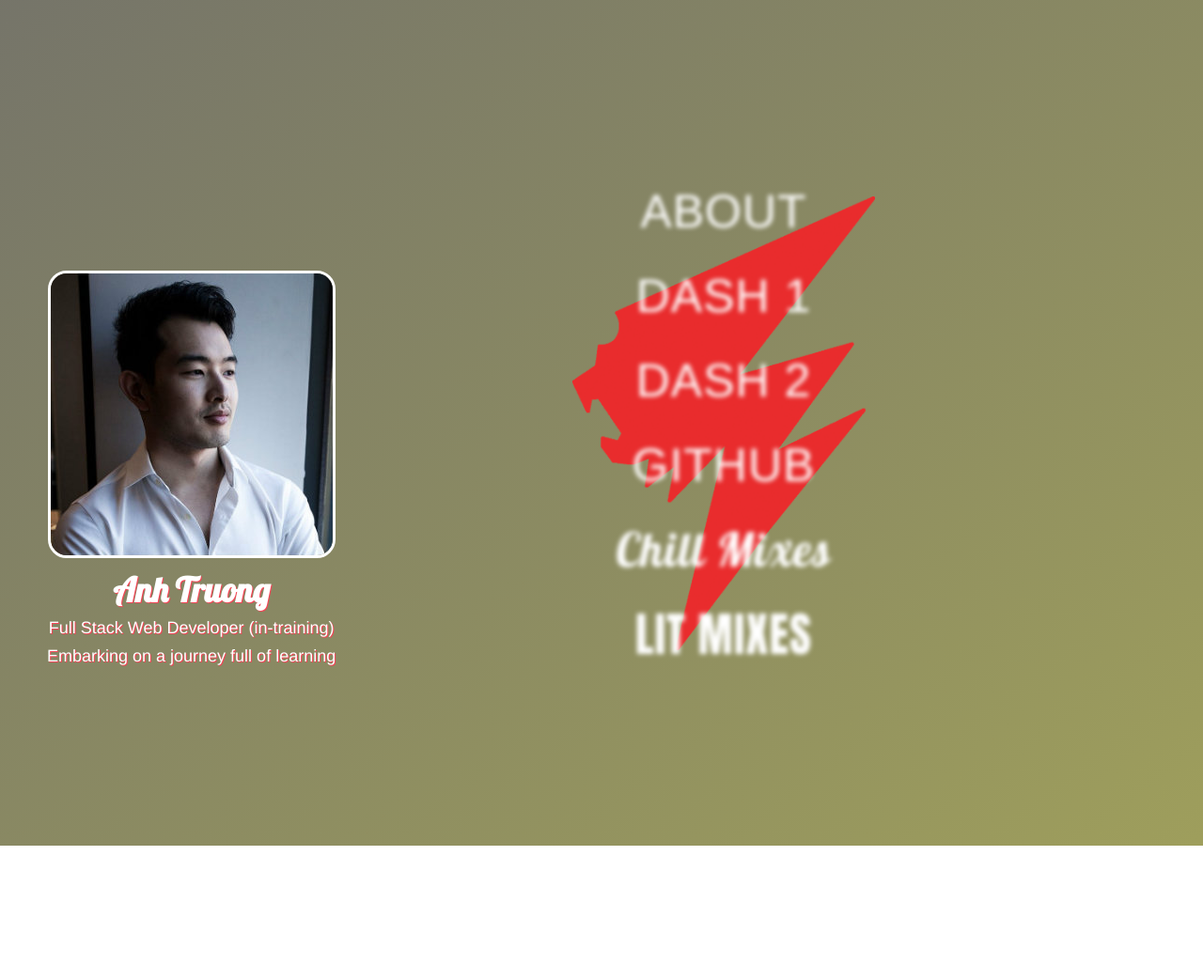
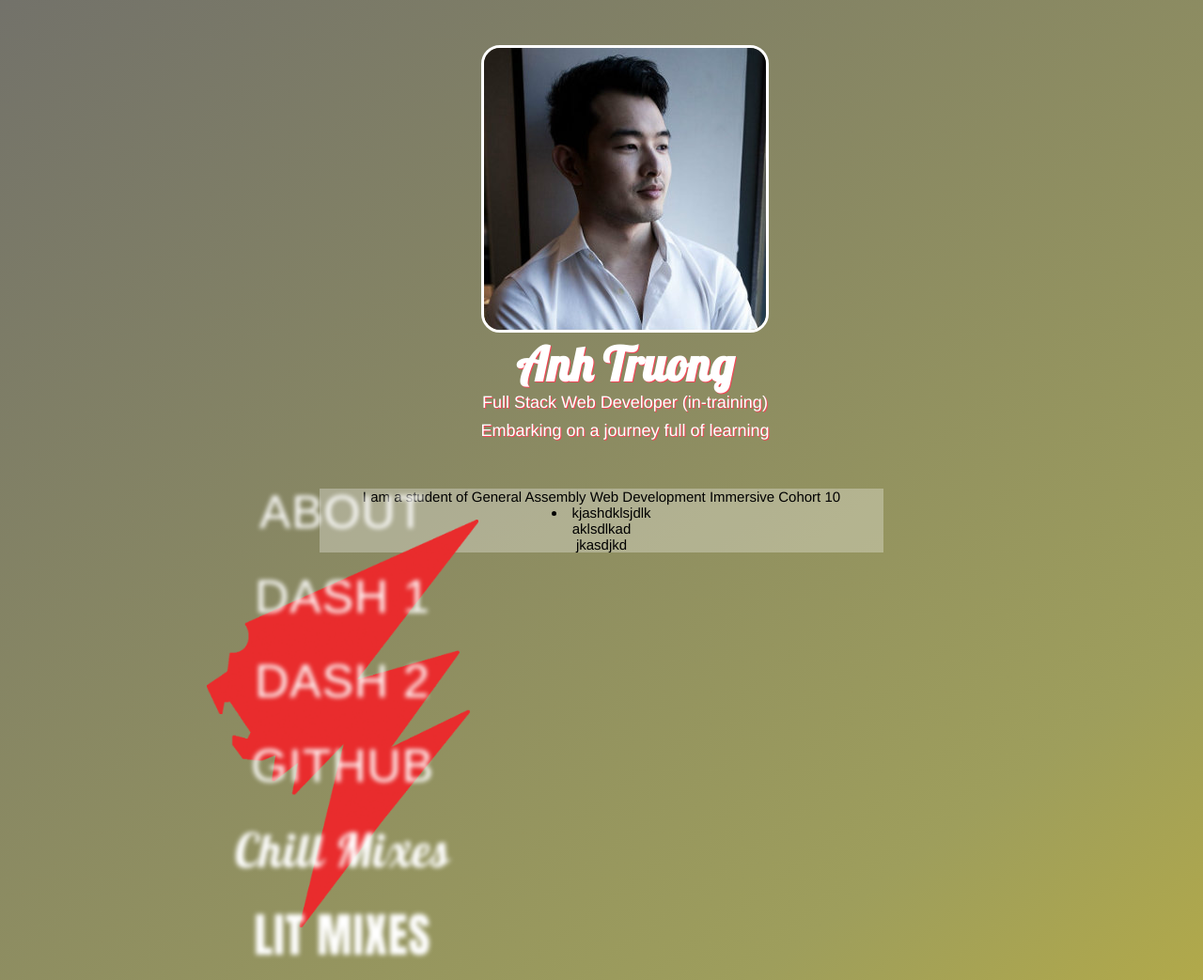
Before and after one commit to AT89/AT89.github.io, a plain HTML site: page index.html in a window 1280 px wide. Shown: the top 1043 px of the page at 94% size. Before the commit the page ends 900 px from the top, so only its background shows below. Drawn offline with Linux system fonts and the light colour scheme.

Commit message:
I messed it up

```diff
--- a/index.html
+++ b/index.html
@@ -16,8 +16,8 @@
           <p>Embarking on a journey full of learning</p>
         </header>
       </section>
-<div class=content>
-<ul class="bmenu">
+<div class=logolinks>
+<ul class="links">
   <div class="logo">
     <div class="inside"></div>
       <div class=reg>
@@ -39,6 +39,19 @@
   </div>
 </ul>
 </div>
+
+<div class="cfield">
+<p>
+  I am a student of General Assembly Web Development Immersive Cohort 10
+</p>
+<li> kjashdklsjdlk
+<p>
+  aklsdlkad
+</p>
+  <p>
+     jkasdjkd
+</p>
+</div>
     </body>
 
 </html>
--- a/style.css
+++ b/style.css
@@ -9,7 +9,6 @@
   line-height:inherit;
   color:inherit;
 }
-
 html, body{
   font-family: "Helvetica Neue", Helvetica, sans-serif;
   font-size:18px;
@@ -20,6 +19,9 @@
 }
 body{
   text-align:center;
+  margin-left: auto;
+  margin-right: auto;
+  width: 1000px;
 	/*background:repeating-linear-gradient(-45deg, #F54455, #de9dd4 5px, white 5px, white 10px);*/
 background: linear-gradient(323deg, #371fd1, #5e1fd1, #FFD700, #9e9e5c,#6d6c6c,#000000);
 
@@ -45,40 +47,46 @@
   border: 3px solid white;
   border-radius: 20px;
 }
+
 h1{
       font-family: 'Lobster', cursive;
-  font-size:36px;
+  font-size:50px;
   line-height:50px;
   font-weight:bold;
 
 }
 .hero{
     margin-left: 50px;
-    float: left;
+    /*float: left;*/
     /*outline:1px solid red;*/
-    height:100vh;
+    height:65vh;
     display:flex;
     flex-direction:column;
     justify-content: center;
 }
-.content{
+.logolinks{
   margin-right: 200px;
+  float: left;
+  position:absolute;
+  top: 320px;
+  display: flex;
+
 
 }
 .logo{
   background-image: url("logo.png");
   background-repeat: no-repeat;
   background-position: center;
-  background-size: 70%;
+  background-size: 100%;
 
 
 
   /*left: 800px;*/
   /*outline: 2px solid red;*/
-  width: 50%;
+  /*width: 50%;*/
   float: right;
 }
-.inside{ //attempting to gradient inside the logo
+/*.inside{ //attempting to gradient inside the logo
   background: linear-gradient(327deg, #0e0e0e, #717171, #e6e75b);
 /*(327deg, #ffffff, #91d1e7, #0dd483);*/
 
@@ -86,7 +94,7 @@
   background-size: 600% 600%;
   background-position: 0 0;
 
-  animation: coolcolors 30s ease infinite;
+  animation: coolcolors 30s ease infinite;*/
 
 
 
@@ -96,18 +104,18 @@
     50%{background-position:100% 79%}
     100%{background-position:0% 22%}
 }
-.bmenu{
+.links{
     background-size: 30%;
     padding: 80px;
     margin: 100px 0 10px 0;
     position: relative;
 }
-.bmenu li{
+                        .links li{
                             padding: 30px;
                             font-size: 50px;
                             display: block;
                         }
-.bmenu li a{
+                        .links li a{
                         	color: transparent;
                         	display: block;
                         	/*text-transform: uppercase;*/
@@ -119,13 +127,16 @@
                         	-ms-transition: all 0.3s ease-in-out;
                         	transition: all 0.3s ease-in-out;
                         }
-.bmenu:hover li a{
+                        .links:hover li a{
                         	text-shadow: 0px 0px 5px #fff;
+
                         }
-.bmenu li a:hover{
+                        .links li a:hover{
                         	color: #fff;
                         	text-shadow: 0px 0px 1px #fff;
-	padding-left: 10px;
+                        	/*padding-left: 10px;*/
+                          font-size: 60px;
+
                         }
 .reg{
   text-transform: uppercase;
@@ -138,3 +149,17 @@
       font-family: 'Anton', sans-serif;
         text-transform: uppercase;
 }
+.cfield{
+      color: #000;
+      background-color: rgba(255,255,255,.3);
+      line-height: normal;
+      width: 600px;
+      font-size: 15px;
+      margin-left: auto;
+      margin-right: auto;
+      max-width: 600px;
+      /*position: absolute;*/
+      left: 600px;
+      top: 100px;
+      text-shadow: none;
+}
```
Lines whose indentation alone changed are shown as unchanged.
